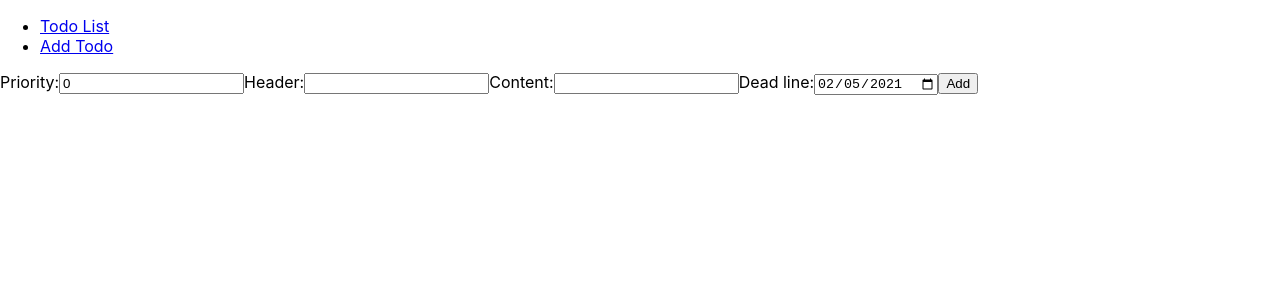
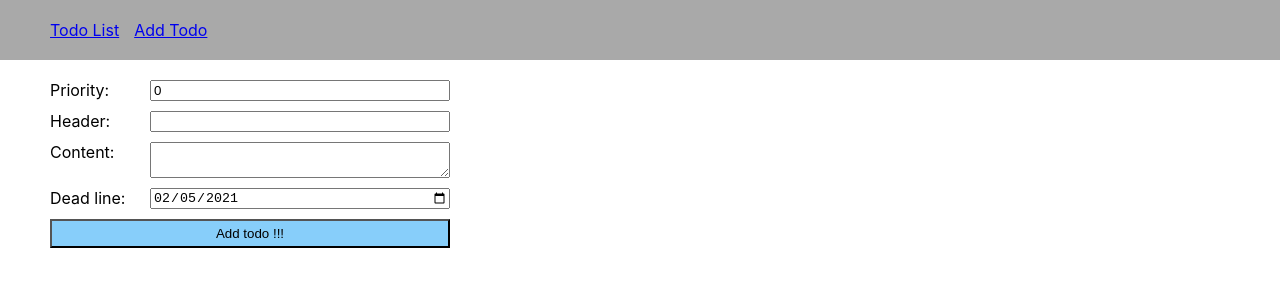
Before and after one commit to mpstv/react-todo-app, a React (Create React App) app: page /add-todo in a window 1280 px wide. Shown: the top 300 px of the page. Built offline with nearby package versions, Linux system fonts and the light colour scheme.

Commit message:
add some styles

```diff
--- a/src/components/AddTodoElement.tsx
+++ b/src/components/AddTodoElement.tsx
@@ -33,7 +33,10 @@ export class AddTodoElement extends React.Component<
     }
 
     return (
-      <form onSubmit={(event) => this.submitForm(event)}>
+      <form
+        className="add-todo-element-form"
+        onSubmit={(event) => this.submitForm(event)}
+      >
         <label>
           Priority:
           <input
@@ -42,6 +45,7 @@ export class AddTodoElement extends React.Component<
             onChange={(event) =>
               this.setState({ priority: Number(event.target.value) })
             }
+            required
           />
         </label>
         <label>
@@ -50,14 +54,15 @@ export class AddTodoElement extends React.Component<
             type="text"
             value={this.state.header}
             onChange={(event) => this.setState({ header: event.target.value })}
+            required
           />
         </label>
         <label>
           Content:
-          <input
-            type="text"
+          <textarea
             value={this.state.content}
             onChange={(event) => this.setState({ content: event.target.value })}
+            required
           />
         </label>
         <label>
@@ -68,9 +73,10 @@ export class AddTodoElement extends React.Component<
             onChange={(event) =>
               this.setState({ deadLine: new Date(event.target.value) })
             }
+            required
           />
         </label>
-        <input type="submit" value="Add" />
+        <input type="submit" value="Add todo !!!" />
       </form>
     );
   }
--- a/src/components/App.tsx
+++ b/src/components/App.tsx
@@ -6,7 +6,6 @@ import { BrowserRouter, Switch, Route, Link } from "react-router-dom";
 export default function App(): ReactElement<unknown> {
   return (
     <BrowserRouter>
-      <div>
       <nav>
         <ul>
           <li>
@@ -17,6 +16,7 @@ export default function App(): ReactElement<unknown> {
           </li>
         </ul>
       </nav>
+      <main>
         <Switch>
           <Route path="/add-todo">
             <AddTodoElement />
@@ -25,7 +25,7 @@ export default function App(): ReactElement<unknown> {
             <TodoList />
           </Route>
         </Switch>
-      </div>
+      </main>
     </BrowserRouter>
   );
 }
--- a/src/components/TodoList.tsx
+++ b/src/components/TodoList.tsx
@@ -11,7 +11,7 @@ export function TodoList(): ReactElement<unknown> {
 
   return (
     <div>
-      <h3>Todo List</h3>
+      <h1>Todo List</h1>
       {list}
     </div>
   );
@@ -33,7 +33,7 @@ function createTodoList(
           Удалить
         </button>
       </h3>
-      <p>{todoListElement.deadLine.toLocaleDateString()}</p>
+      <h5>{todoListElement.deadLine.toLocaleDateString()}</h5>
       <p>{todoListElement.content}</p>
     </li>
   ));
--- a/src/index.css
+++ b/src/index.css
@@ -1,13 +1,63 @@
 body {
   margin: 0;
-  font-family: -apple-system, BlinkMacSystemFont, 'Segoe UI', 'Roboto', 'Oxygen',
-    'Ubuntu', 'Cantarell', 'Fira Sans', 'Droid Sans', 'Helvetica Neue',
+  font-family: -apple-system, BlinkMacSystemFont, "Segoe UI", "Roboto", "Oxygen",
+    "Ubuntu", "Cantarell", "Fira Sans", "Droid Sans", "Helvetica Neue",
     sans-serif;
   -webkit-font-smoothing: antialiased;
   -moz-osx-font-smoothing: grayscale;
 }
 
 code {
-  font-family: source-code-pro, Menlo, Monaco, Consolas, 'Courier New',
+  font-family: source-code-pro, Menlo, Monaco, Consolas, "Courier New",
     monospace;
 }
+
+main {
+  padding: 0 50px;
+}
+
+nav ul {
+  margin: 0;
+  padding: 20px 50px;
+  background-color: darkgray;
+  display: flex;
+  flex-direction: row;
+  list-style: none;
+}
+
+nav ul li {
+  margin-right: 15px;
+}
+
+main ul li button {
+  margin-left: 10px;
+  background-color: orangered;
+}
+
+.add-todo-element-form {
+  margin-top: 20px;
+  max-width: 400px;
+  display: flex;
+  flex-direction: column;
+}
+
+.add-todo-element-form label {
+  display: grid;
+  grid-template-columns: 1fr 3fr;
+  margin-bottom: 10px;
+}
+
+.add-todo-element-form input[type="number"] {
+  -moz-appearance: textfield;
+}
+
+.add-todo-element-form input[type="number"]::-webkit-inner-spin-button,
+.add-todo-element-form input[type="number"]::-webkit-outer-spin-button {
+  -webkit-appearance: none;
+  margin: 0;
+}
+
+.add-todo-element-form input[type="submit"] {
+  padding: 5px;
+  background-color: lightskyblue;
+}
```
Lines whose indentation alone changed are shown as unchanged.
